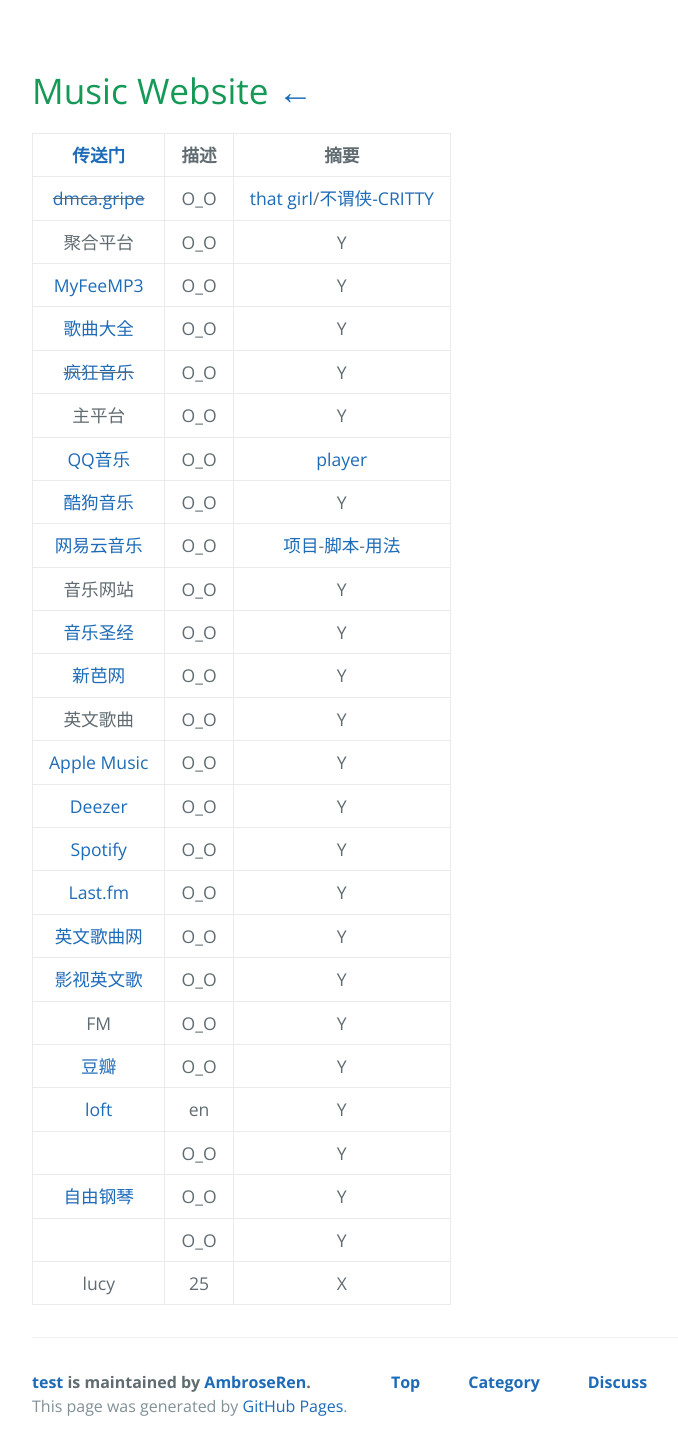
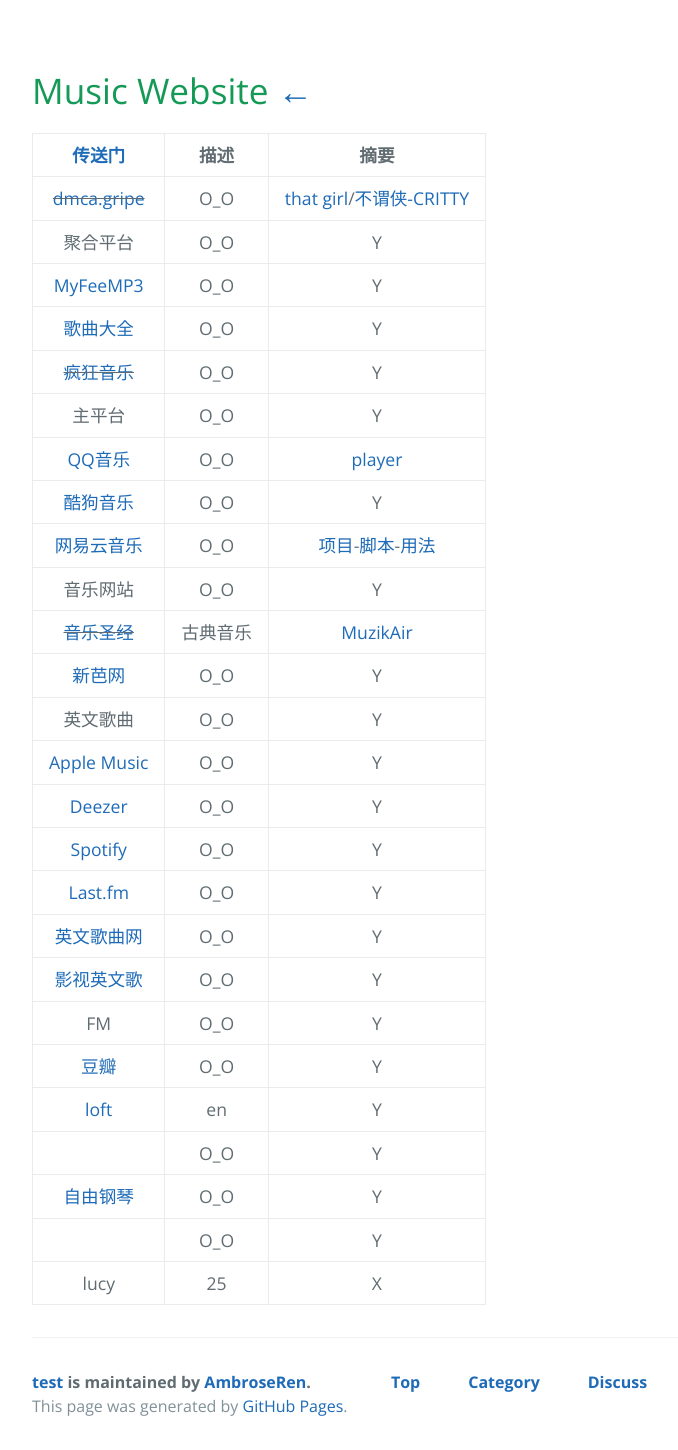
Before and after one commit to AmbroseRen/test, a Jekyll site: the page built from Art/Music/index.md, in a window 1280 px wide. Shown: the whole page, without its empty margins (128-806 px from the left). Built offline with Jekyll 4.4.1, drawn with Linux system fonts in a browser that asks for light colours; nearby versions of some CDN libraries; our own code applies the rules of GitHub Pages for plain Markdown files; library files that are not in the unit come from our copies; the repository's description, which GitHub fills in, is left out.

Commit message:
Update index.md

```diff
--- a/Art/Music/index.md
+++ b/Art/Music/index.md
@@ -34,7 +34,7 @@
 | [酷狗音乐](http://www.kugou.com/) | O_O | Y |
 | [网易云音乐](https://music.163.com/) | O_O | [项目](https://github.com/DesperadoJ/Rules-for-UnblockNeteaseMusic)-[脚本](https://raw.githubusercontent.com/DesperadoJ/Rules-for-UnblockNeteaseMusic/master/Clash/UnblockNeteaseMusic.yaml)-[用法](https://desperadoj.com/16.html) |
 | 音乐网站 | O_O | Y |
-| [音乐圣经](https://www.musicbible.com/) | O_O | Y |
+| ~~[音乐圣经](https://www.musicbible.com/)~~ | 古典音乐 | [MuzikAir](https://listen.muzikair.com/cn/) |
 | [新芭网](https://www.sin80.com/artist/beethoven) | O_O | Y |
 | 英文歌曲 | O_O | Y |
 | [Apple Music](https://music.apple.com/cn/browse) | O_O | Y |
```
